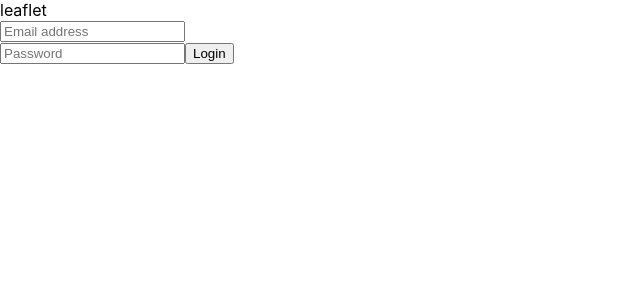
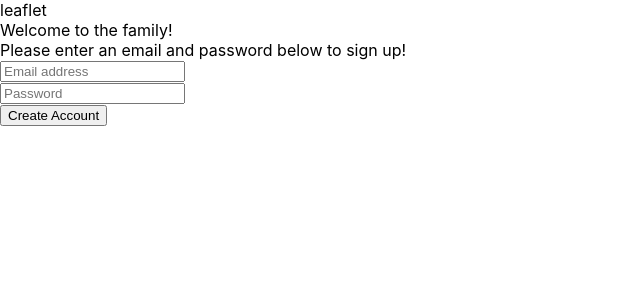
Before and after one commit to Earghand/Leaflet, a React (Create React App) app: page /login in a window 1280 px wide. Shown: the top 300 px of the page, without its empty margins (0-640 px from the left). Built offline with nearby package versions, Linux system fonts and the light colour scheme.

Commit message:
edit home js

```diff
--- a/src/components/Home.js
+++ b/src/components/Home.js
@@ -4,7 +4,7 @@ const home = () => {
     return (
        <div>
           <h1>Home</h1>
-           <p>Splash page aha</p>
+           <p>Splash page aha!</p>
        </div>
     );
 }
--- a/src/components/Login.js
+++ b/src/components/Login.js
@@ -17,14 +17,22 @@ class Login extends React.Component{
     render(){
         return(
             <div>
-                <div>
+                <div id='heading'>
                     leaflet
+                </div>
+                <div id='subhheading'>
+                    Welcome to the family!
+
+                </div>
+                <div id='description'>
+                    Please enter an email and password below to sign up!
                 </div>
                 <form onSubmit = {this.handleSubmit}>
                     <input type='email' name='email' placeholder='Email address' required onChange={this.handleChange}/>
                     <br></br>
                     <input type='password' name='password' placeholder='Password' requried onChange={this.handleChange}/>
-                    <button>Login</button>
+                    <br></br>
+                    <button>Create Account</button>
                 </form>
             </div>
         )
```
